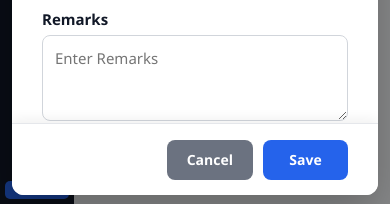
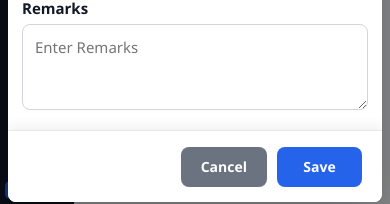
Before and after one commit to Renuka-SWAIS/Employees_Timesheets, a Next.js app in the folder frontend/: page /timesheet in a window 390 px wide. Both pictures are taken after typing "Sample" into the empty fields and a click on the button "+ Add Entry". Shown: the part 637-841 px from the top of the page. Built offline with nearby package versions, Linux system fonts and the light colour scheme; no server answers.

Commit message:
Fix mobile dashboard responsiveness

```diff
--- a/frontend/app/globals.css
+++ b/frontend/app/globals.css
@@ -366,7 +366,8 @@ th {
 
     overflow: hidden;
   }
-/* ==========================
+
+  /* ==========================
    MOBILE RESPONSIVE
 ========================== */
 
@@ -941,4 +942,89 @@ th {
     font-size: 5.5px;
 
     line-height: 1.05;
-  }}}
+  }
+}
+
+
+/* ==========================
+   TIMESHEET MODAL - MOBILE
+========================== */
+
+@media (max-width: 768px) {
+
+  .timesheet-modal {
+    width: 100% !important;
+
+    max-width: 100% !important;
+
+    height: calc(100dvh - 16px) !important;
+
+    max-height: calc(100dvh - 16px) !important;
+
+    border-radius: 10px !important;
+  }
+
+  .timesheet-modal-body {
+    padding: 14px 16px 20px 16px !important;
+  }
+}
+
+
+/* ==========================
+   TIMESHEET MODAL - SMALL MOBILE
+========================== */
+
+@media (max-width: 480px) {
+
+  .timesheet-modal {
+    width: 100% !important;
+
+    max-width: 100% !important;
+
+    height: calc(100dvh - 10px) !important;
+
+    max-height: calc(100dvh - 10px) !important;
+
+    border-radius: 8px !important;
+  }
+
+  .timesheet-modal-body {
+    padding: 12px 14px 18px 14px !important;
+  }
+}
+
+/* =========================================
+   TIMESHEET MODAL - MOBILE RESPONSIVE
+========================================= */
+
+@media (max-width: 768px) {
+  .timesheet-modal {
+    width: 100% !important;
+    max-width: 100% !important;
+    height: calc(100dvh - 16px) !important;
+    max-height: calc(100dvh - 16px) !important;
+    border-radius: 10px !important;
+  }
+
+  .timesheet-modal-body {
+    padding: 14px 16px 20px 16px !important;
+  }
+}
+
+/* =========================================
+   SMALL MOBILE
+========================================= */
+
+@media (max-width: 480px) {
+  .timesheet-modal {
+    width: 100% !important;
+    max-width: 100% !important;
+    height: calc(100dvh - 10px) !important;
+    max-height: calc(100dvh - 10px) !important;
+    border-radius: 8px !important;
+  }
+
+  .timesheet-modal-body {
+    padding: 12px 14px 18px 14px !important;
+  }
+}}
--- a/frontend/components/timesheet/TimesheetForm.jsx
+++ b/frontend/components/timesheet/TimesheetForm.jsx
@@ -242,7 +242,7 @@ if (!isAdmin) {
 
           justifyContent: "center",
 
-          padding: "12px",
+          padding: "8px",
 
           boxSizing: "border-box",
 
@@ -263,9 +263,7 @@ if (!isAdmin) {
   className="timesheet-modal"
   style={{
     position: "relative",
-
     width: "600px",
-
     maxWidth: "100%",
 
             height: "calc(100dvh - 24px)",
@@ -599,7 +597,7 @@ if (!isAdmin) {
 
               gap: "10px",
 
-              padding: "10px 30px",
+              padding: "10px 20px",
 
               borderTop:
                 "1px solid #e5e7eb",
```
Lines whose indentation alone changed are shown as unchanged.
